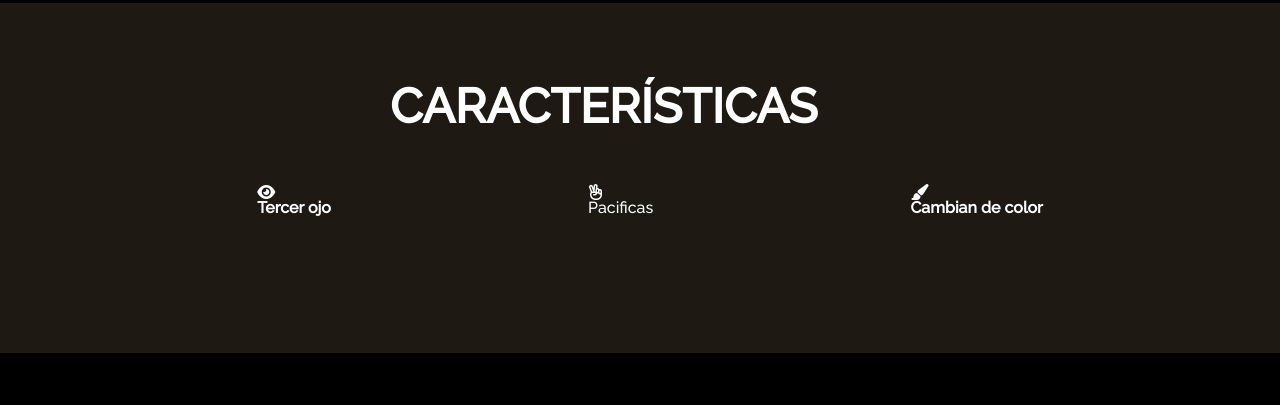
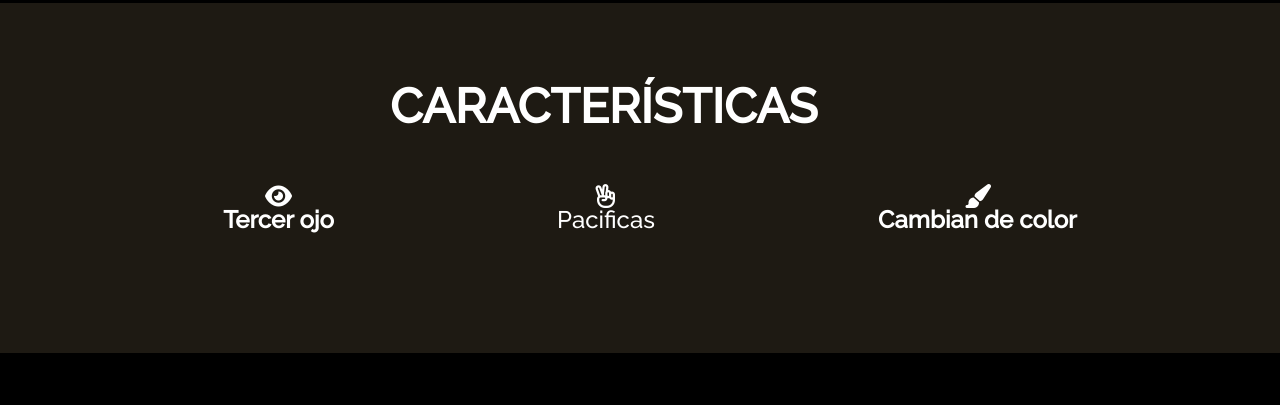
Before and after one commit to vickypantanalli/iguanapage, a plain HTML site: page index.html in a window 1280 px wide. Shown: the part 1145-1550 px from the top of the page. Drawn offline with Linux system fonts and the light colour scheme.

Commit message:
cambio display seccion caracteristicas

```diff
--- a/assets/img/css/style.css
+++ b/assets/img/css/style.css
@@ -72,6 +72,10 @@ header > h1 {
 
 .icono{
     padding-left: 20px;
+    font-size: 1.5rem;
+    display: flex;
+    flex-direction: column;
+    align-items: center;
 }
 
 .galeria{
```
